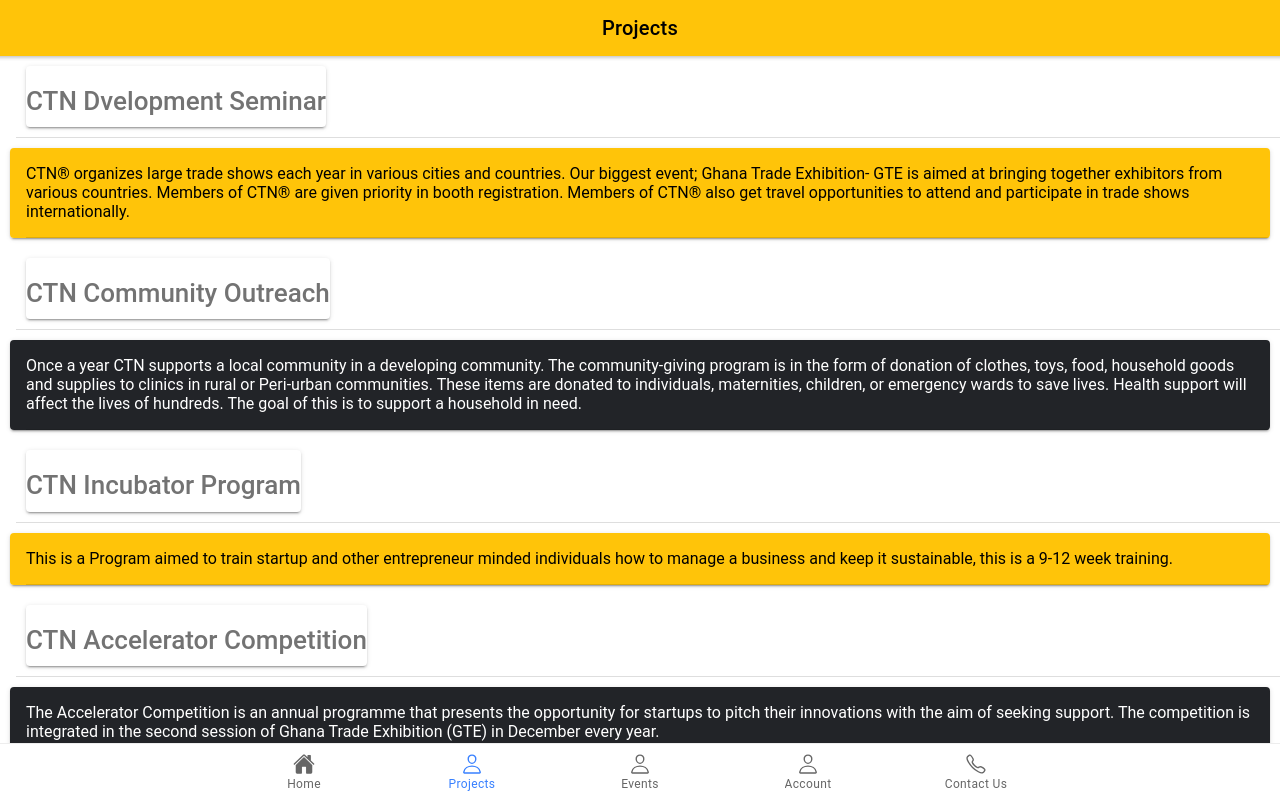
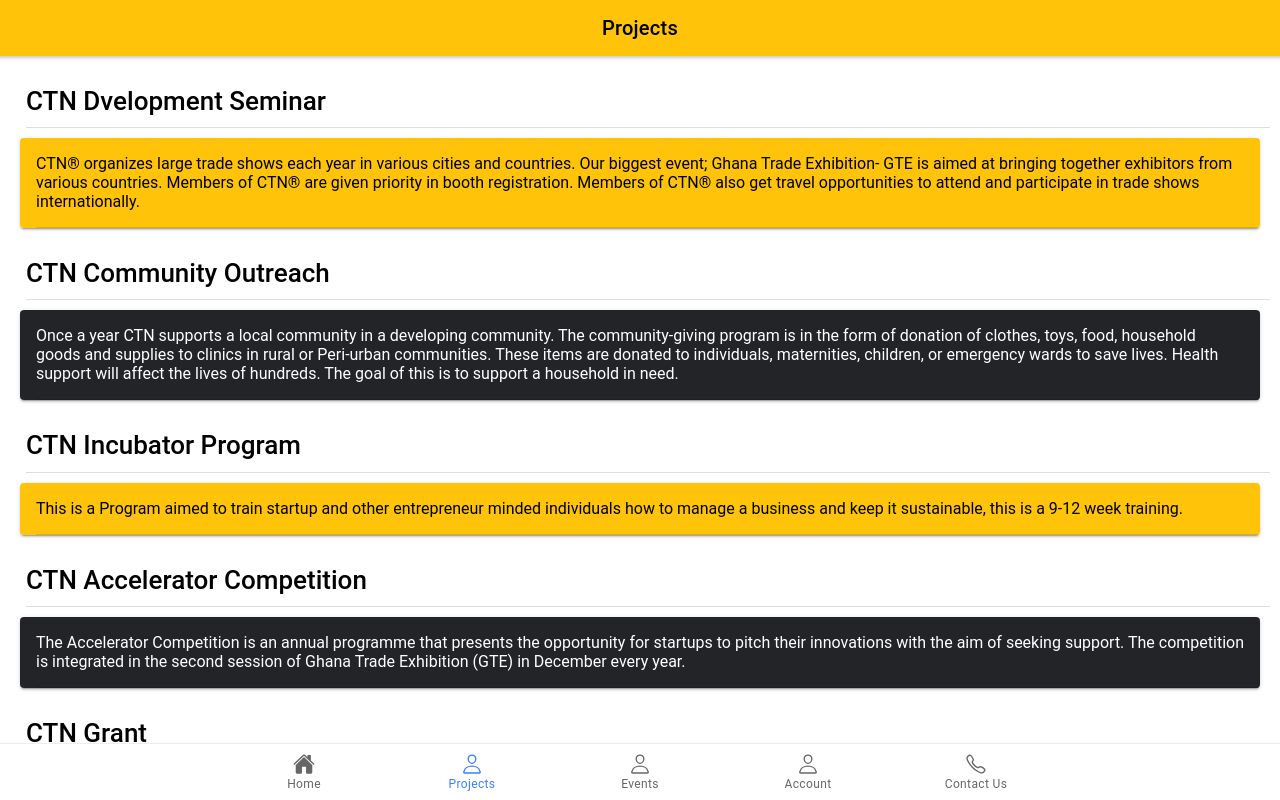
Before and after one commit to henryboadu/ctnapp, a React (Create React App) app: page /Projects in a window 1280 px wide. Built offline with nearby package versions, Linux system fonts and the light colour scheme.

Commit message:
updates on tabs

```diff
--- a/src/pages/Events.tsx
+++ b/src/pages/Events.tsx
@@ -92,11 +92,9 @@ const Events: React.FC = () => {
             </IonSlides>
           </IonCard> */}
            <IonItem>
-            <IonCard>
                <div className="ion-text-center">
             <h1>GTE EVENTS</h1>
           </div>
-            </IonCard>
           </IonItem>
           <IonCard color="warning">
              <div className="ion-text-center">
@@ -162,11 +160,9 @@ const Events: React.FC = () => {
           </IonSlides>
                 </IonCard>
                 <IonItem>
-            <IonCard>
                <div className="ion-text-center">
             <h1>CTE EVENTS</h1>
           </div>
-            </IonCard>
           </IonItem>
       </IonContent>
     </IonPage>
--- a/src/pages/Home.tsx
+++ b/src/pages/Home.tsx
@@ -70,7 +70,7 @@ const home: React.FC = () => {
           <IonCard color="warning">
              <div className="ion-text-center">
             <h1>Why Connect Trade Network?</h1>
-          </div>
+            </div>
           </IonCard>
 
         <div className="ion-text-center">
--- a/src/pages/Projects.tsx
+++ b/src/pages/Projects.tsx
@@ -47,12 +47,13 @@ const projects: React.FC = () => {
           <a href="">CTN Grant</a>
           </div>
           </div> */}
-          <IonItem>
-            <IonCard>
+          <IonGrid>
+            <IonRow>
+              <IonCol>
+                 <IonItem>
                <div className="ion-text-center">
             <h1>CTN Dvelopment Seminar</h1>
           </div>
-            </IonCard>
           </IonItem>
             <IonCard>
           <IonItem color="warning">
@@ -62,11 +63,9 @@ const projects: React.FC = () => {
           </IonItem>
         </IonCard>
         <IonItem>
-            <IonCard>
                <div className="ion-text-center">
             <h1>CTN Community Outreach</h1>
           </div>
-            </IonCard>
           </IonItem>
             <IonCard>
           <IonItem color="dark">
@@ -75,11 +74,9 @@ const projects: React.FC = () => {
           </IonItem>
         </IonCard>
         <IonItem>
-            <IonCard>
                <div className="ion-text-center">
             <h1>CTN Incubator Program</h1>
           </div>
-            </IonCard>
           </IonItem>
             <IonCard>
           <IonItem color="warning">
@@ -87,11 +84,9 @@ const projects: React.FC = () => {
           </IonItem>
         </IonCard>
         <IonItem>
-            <IonCard>
                <div className="ion-text-center">
             <h1>CTN Accelerator Competition</h1>
           </div>
-            </IonCard>
           </IonItem>
             <IonCard>
           <IonItem color="dark">
@@ -100,17 +95,18 @@ const projects: React.FC = () => {
           </IonItem>
         </IonCard>
         <IonItem>
-            <IonCard>
                <div className="ion-text-center">
             <h1>CTN Grant</h1>
           </div>
-            </IonCard>
           </IonItem>
             <IonCard>
           <IonItem color="warning">
             <p>As part of our humanitarian duties, CTN has made five (5) grants available to the public. This is another way we give back and connect to our communities. Recipients of the CTN Grants are announced during CTN tradeshows.  </p>
           </IonItem>
         </IonCard>
+                </IonCol>
+            </IonRow>
+          </IonGrid>
       </IonContent>
     </IonPage>
   );
```
